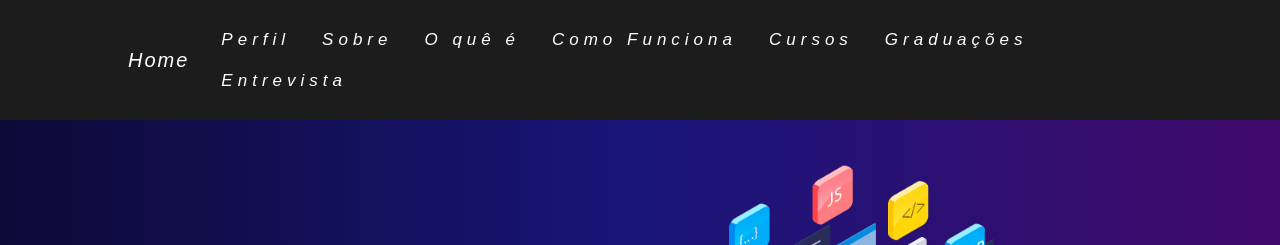
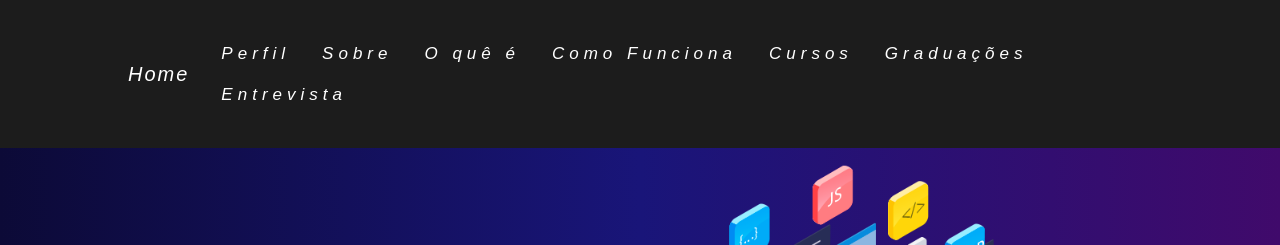
Before and after one commit to GustavoLanna11/engenharia_de_software, a plain HTML site: page index.html in a window 1280 px wide. Shown: the top 245 px of the page. Drawn offline with Linux system fonts and the light colour scheme.

Commit message:
Versão 3.5

```diff
--- a/css/custom.css
+++ b/css/custom.css
@@ -14,7 +14,7 @@ body, html{
 
 #navbar{
     background-color: rgb(28, 28, 28);
-    height:15vh;
+    height:18.5vh;
 }
 
 .navbar-brand{
```
